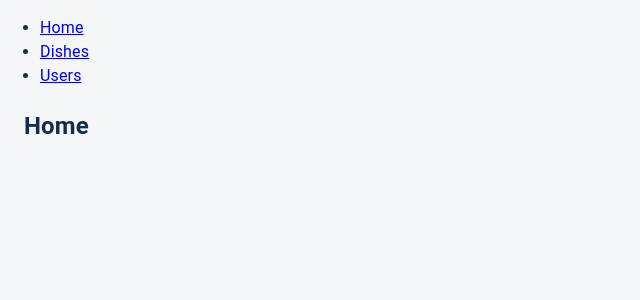
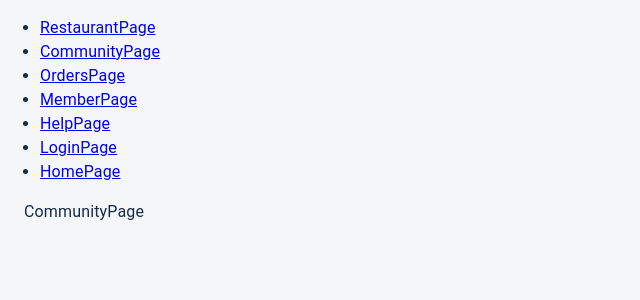
Before and after one commit to ShakhriyorNorkobilovich/papay-react, a React (Create React App) app: page /community in a window 1280 px wide. Shown: the top 300 px of the page, without its empty margins (0-640 px from the left). Built offline with nearby package versions, Linux system fonts and the light colour scheme.

Commit message:
feat: develop routing based on papay project

```diff
--- a/src/app/App.tsx
+++ b/src/app/App.tsx
@@ -1,11 +1,14 @@
+import { Box, Button, Container, Stack, Typography } from '@mui/material'
 import React from 'react';
 import '../css/App.css';
-import { Box, Button, Container, Stack, Typography } from '@mui/material';
-import { RippleBadge } from './MaterialTheme/styled';
-import { createRoot } from "react-dom/client";
 import { BrowserRouter as Router, Switch, Route, Link,} from "react-router-dom";
-import Users from './components/users';
-import Dishes from './components/dishes';
+import { RestaurantPage } from './screens/RestaurantPage';
+import { CommunityPage } from './screens/CommunityPage';
+import { OrdersPage } from './screens/OrdersPage';
+import { MemberPage } from './screens/MembersPage';
+import { HelpPage } from './screens/HelpPage';
+import { LoginPage } from './screens/LoginPage';
+import { HomePage } from './screens/HomePage';
 
 function App() {
   return (
@@ -14,13 +17,25 @@
       <nav>
         <ul>
           <li>
-            <Link to="/">Home</Link>
+            <Link to="/restaurant">RestaurantPage</Link>
           </li>
           <li>
-            <Link to="/Dishes">Dishes</Link>
+            <Link to="/community">CommunityPage</Link>
           </li>
           <li>
-            <Link to="/users">Users</Link>
+            <Link to="/orders">OrdersPage</Link>
+          </li>
+          <li>
+            <Link to="/member-page">MemberPage</Link>
+          </li>
+          <li>
+            <Link to="/help">HelpPage</Link>
+          </li>
+          <li>
+            <Link to="/login">LoginPage</Link>
+          </li>
+          <li>
+            <Link to="/">HomePage</Link>
           </li>
         </ul>
       </nav>
@@ -28,16 +43,28 @@
       {/* A <Switch> looks through its children <Route>s and
           renders the first one that matches the current URL. */}
       <Switch>
-        <Route path="/Dishes">
-          <Dishes />
+        <Route path="/restaurant">
+          <RestaurantPage />
         </Route>
-        <Route path="/users">
-          <Users />
+        <Route path="/community">
+          <CommunityPage />
+        </Route>
+        <Route path="/orders">
+          <OrdersPage />
+        </Route>
+        <Route path="/member-page">
+          <MemberPage />
+        </Route>
+        <Route path="/help">
+          <HelpPage />
+          </Route>
+        <Route path="/login">
+          <LoginPage />
         </Route>
         <Route path="/">
-          <Container>
-            <Home />
-          </Container>
+
+            <HomePage />
+
         </Route>
       </Switch>
     </div>
--- a/src/app/components/dishes.tsx
+++ /dev/null
@@ -1,12 +0,0 @@
-import { Box, Button, Container, Stack, Typography } from '@mui/material';
-import React from 'react';
-
-function Dishes() {
-    return(
-    <Container>
-        <h2>Dishes</h2>
-    </Container>
-    );
-  };
-
-  export default Dishes;
--- a/src/app/components/users.tsx
+++ /dev/null
@@ -1,13 +0,0 @@
-import { Box, Button, Container, Stack, Typography } from '@mui/material';
-import React from 'react';
-
-
-function Users() {
-    return(
-    <Container>
-        <h2>Users</h2>
-    </Container>
-    );
-};
-
-export default Users;
--- /dev/null
+++ b/src/app/screens/CommunityPage/index.tsx
@@ -0,0 +1,8 @@
+import React from 'react';
+import { Container } from "@mui/material";
+
+export function CommunityPage(){
+    return(
+        <Container>CommunityPage</Container>
+    );
+}
--- /dev/null
+++ b/src/app/screens/HelpPage/index.tsx
@@ -0,0 +1,8 @@
+import React from 'react';
+import { Container } from "@mui/material";
+
+export function HelpPage(){
+    return(
+        <Container>HelpPage</Container>
+    );
+}
--- /dev/null
+++ b/src/app/screens/HomePage/index.tsx
@@ -0,0 +1,8 @@
+import React from 'react';
+import { Container } from "@mui/material";
+
+export function HomePage(){
+    return(
+        <Container>HomePage</Container>
+    );
+}
--- /dev/null
+++ b/src/app/screens/LoginPage/index.tsx
@@ -0,0 +1,8 @@
+import React from 'react';
+import { Container } from "@mui/material";
+
+export function LoginPage(){
+    return(
+        <Container>LoginPage</Container>
+    );
+}
--- /dev/null
+++ b/src/app/screens/MembersPage/index.tsx
@@ -0,0 +1,8 @@
+import React from 'react';
+import { Container } from "@mui/material";
+
+export function MemberPage(){
+    return(
+        <Container>MemberPage</Container>
+    );
+}
--- /dev/null
+++ b/src/app/screens/OrdersPage/index.tsx
@@ -0,0 +1,8 @@
+import React from 'react';
+import { Container } from "@mui/material";
+
+export function OrdersPage(){
+    return(
+        <Container>OrdersPage</Container>
+    );
+}
--- /dev/null
+++ b/src/app/screens/RestaurantPage/index.tsx
@@ -0,0 +1,8 @@
+import React from 'react';
+import { Container } from "@mui/material";
+
+export function RestaurantPage(){
+    return(
+        <Container>RestaurantPage</Container>
+    );
+}
```
